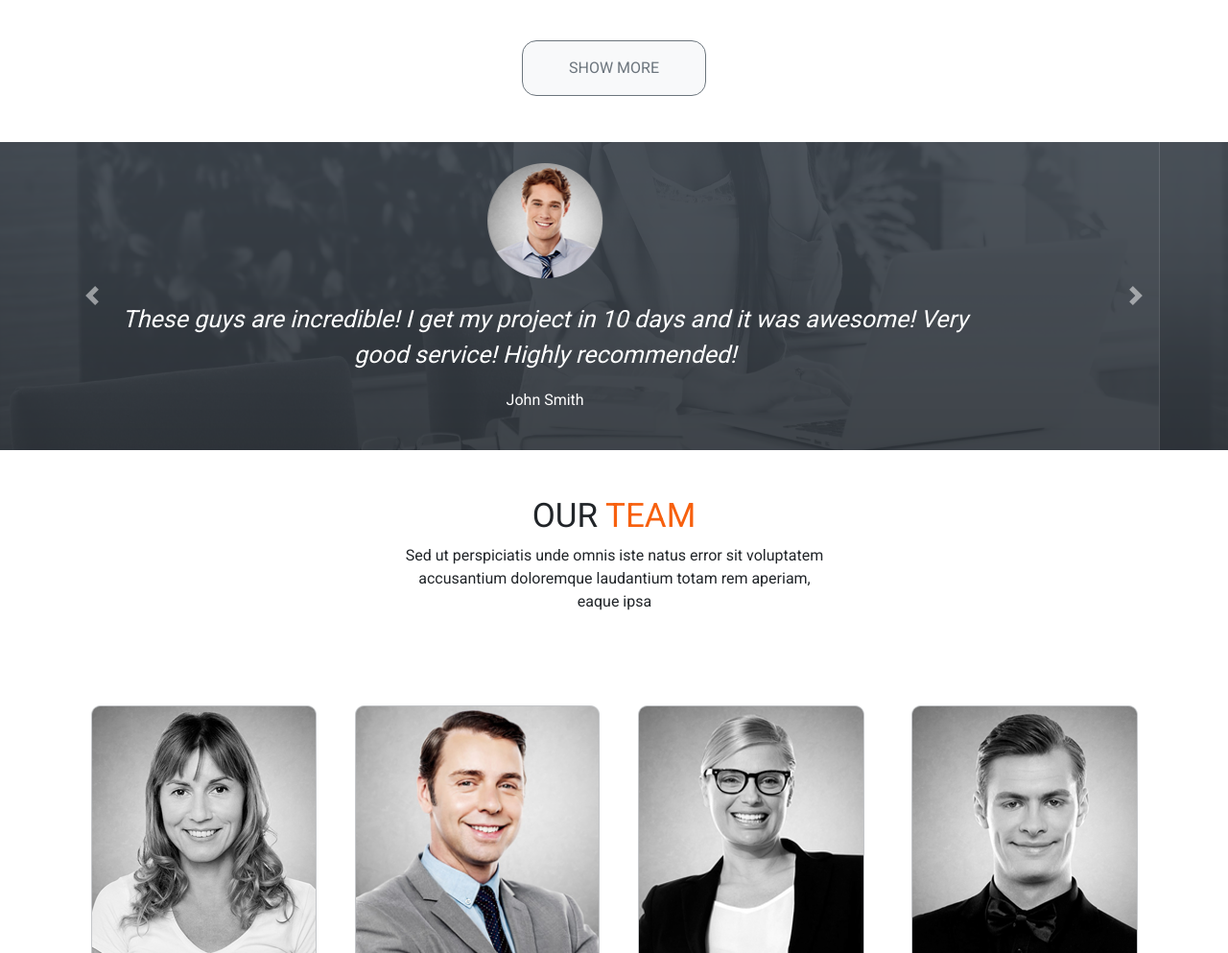
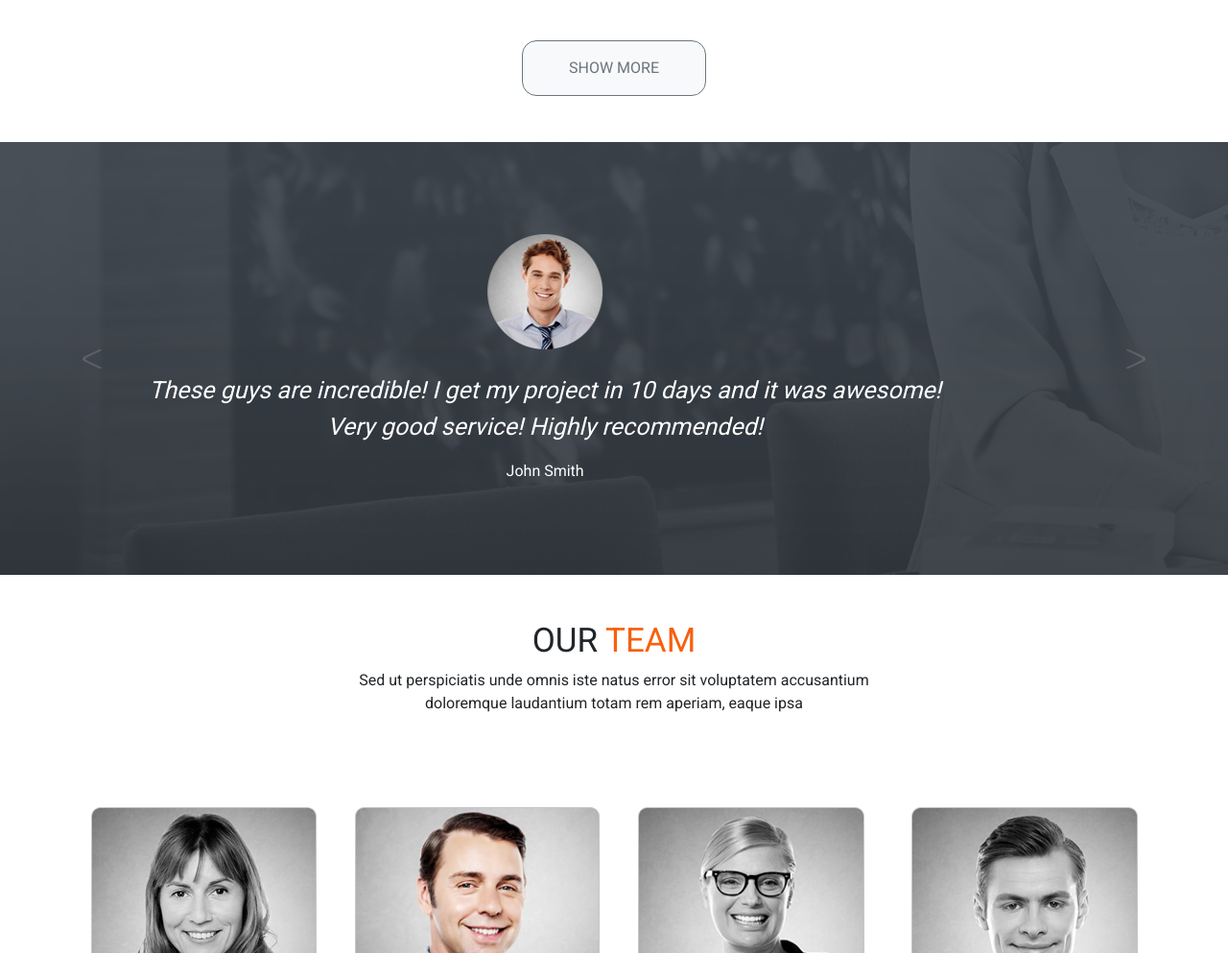
Before and after one commit to VikaBerezuk/TanatosStudio, a plain HTML site: page index.html in a window 1280 px wide. Shown: the part 2200-3193 px from the top of the page at 96% size. Drawn offline with nearby package versions, Linux system fonts and the light colour scheme.

Commit message:
carousel

```diff
--- a/css/styles.scss
+++ b/css/styles.scss
@@ -136,3 +136,12 @@ textarea {
         transition: .5s;
     }
 }
+.carousel {
+    background-image: url(../img/background3.png);
+}
+.carousel-control-next-icon {
+    background-image: url(../img/next.png);
+}
+.carousel-control-prev-icon {
+    background-image: url(../img/prev.png);
+}
--- a/index.html
+++ b/index.html
@@ -189,31 +189,29 @@
       <button class="text-center px-5 py-3 text-uppercase my-5 bg-light btn btn-outline-secondary" type="button">Show more</button>
     </div>
   </section>
-  <section class="carousel">
+  <section class="d-none d-md-inline-block text-white text-center w-100">
     <div class="bd-example">
-      <div id="carouselExampleCaptions" class="carousel slide" data-ride="carousel">
+      <div id="carouselExampleCaptions" class="carousel slide py-5" data-ride="carousel">
         <div class="carousel-inner">
-          <div class="carousel-item active">
-            <img src="img/Background3.png" class="d-block w-100 h-100">
-            <div class="carousel-caption d-none d-md-block pt-5">
+          <div class="carousel-item active pt-5">
               <img src="img/avatar.png" alt="photo">
-              <p class="font-italic mt-4">
+              <div class="row">
+                <p class="font-italic mt-4 offset-2 col-8">
                   These guys are incredible! I get my project in 10 days and it was awesome!
                   Very good service! Highly recommended!
                 </p>
-              <div>John Smith</div>
               </div>
+              <div class="pb-5">John Smith</div>
           </div>
-          <div class="carousel-item">
-            <img src="img/Background3.png" class="d-block w-100 h-100">
-            <div class="carousel-caption d-none d-md-block pt-5">
+          <div class="carousel-item pt-5">
             <img src="img/avatar.png" alt="photo">
-              <p class="font-italic mt-4">
+            <div class="row">
+              <p class="font-italic mt-4 offset-2 col-8">
                 These guys are incredible! I get my project in 10 days and it was awesome!
                 Very good service! Highly recommended!
               </p>
-              <div>John Smith</div>
             </div>
+            <div class="pb-5">John Smith</div>
           </div>
         </div>
         <a class="carousel-control-prev" href="#carouselExampleCaptions" role="button" data-slide="prev">
@@ -231,8 +229,7 @@
     <div class="container">
       <h2 class="text-uppercase mt-5 mb-2 text-center">OUR <span class="color-orang">TEAM</span></h2>
     <div class="row text-center">
-      <div class="col-sm-3 mr-5"></div>
-      <div class="col-sm-5 pb-5">
+      <div class="offset-3 col-sm-6 pb-5">
         Sed ut perspiciatis unde omnis iste natus error sit
         voluptatem accusantium doloremque laudantium totam rem aperiam, eaque ipsa
       </div>
```
Also changed, not shown: css/styles.css, img/next.png (added), img/prev.png (added), 1 other file. Lines whose indentation alone changed are shown as unchanged.
